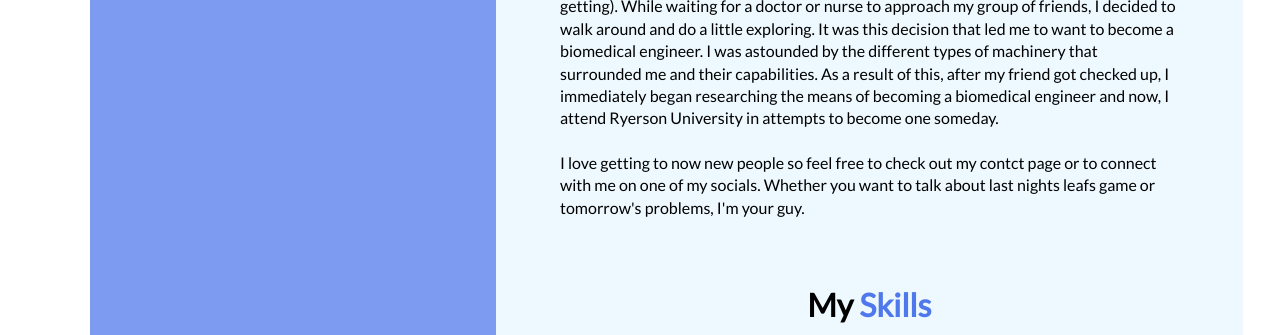
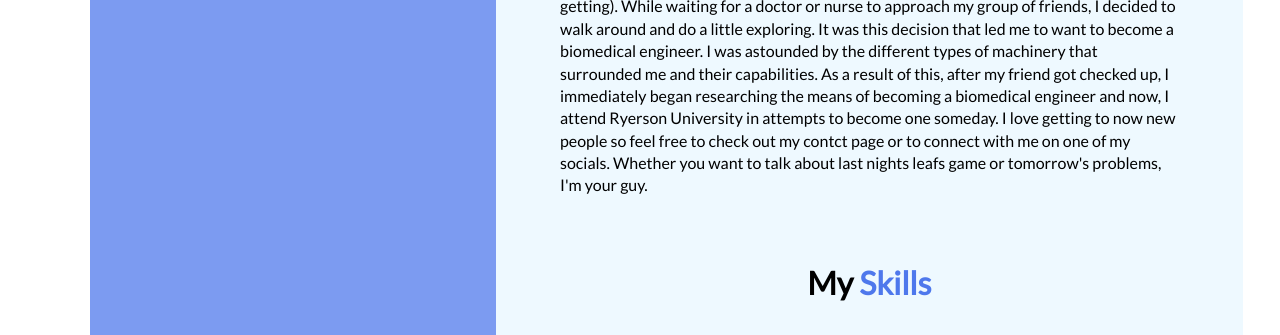
Before and after one commit to hassanalawie/HassansWebsite, a website: page dist/home.html in a window 1280 px wide. Shown: the part 459-794 px from the top of the page. Drawn offline with Linux system fonts and the light colour scheme.

Commit message:
Updated form

```diff
--- a/dist/home.html
+++ b/dist/home.html
@@ -96,7 +96,7 @@
               <h1 class="l-heading">Hassan Alawie</h1>
               <h3>Description</h3>
               <p>
-                One day I was in a hospital after an intense basketball game (that’s all the context you’re getting). While waiting for a doctor or nurse to approach my group of friends, I decided to walk around and do a little exploring. It was this decision that led me to want to become a biomedical engineer. I was astounded by the different types of machinery that surrounded me and their capabilities. As a result of this, after my friend got checked up, I immediately began researching the means of becoming a biomedical engineer and now, I attend Ryerson University in attempts to become one someday. <br><br>
+                One day I was in a hospital after an intense basketball game (that’s all the context you’re getting). While waiting for a doctor or nurse to approach my group of friends, I decided to walk around and do a little exploring. It was this decision that led me to want to become a biomedical engineer. I was astounded by the different types of machinery that surrounded me and their capabilities. As a result of this, after my friend got checked up, I immediately began researching the means of becoming a biomedical engineer and now, I attend Ryerson University in attempts to become one someday.
                 I love getting to now new people so feel free to check out my contct page or to connect with me on one of my socials. Whether you want to talk about last nights leafs game or tomorrow's problems, I'm your guy.
               </p>
             </div>
```
